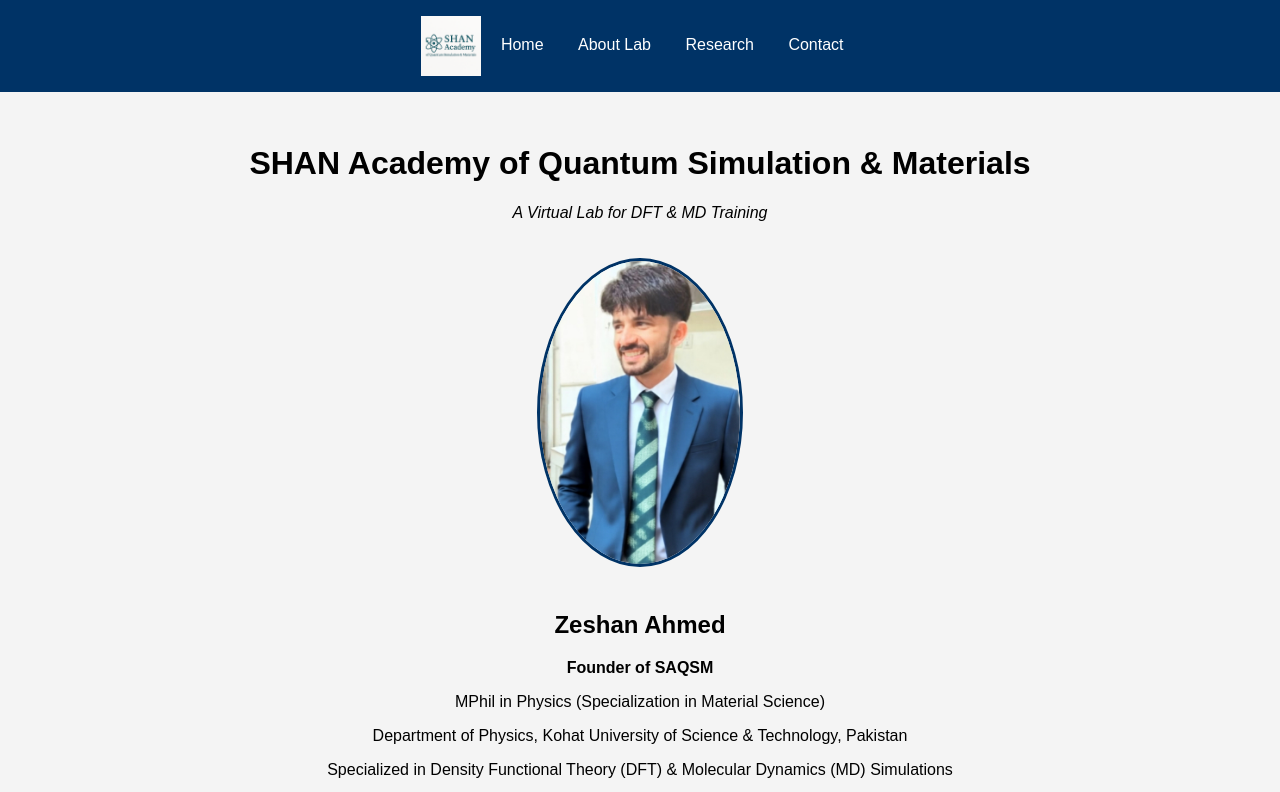
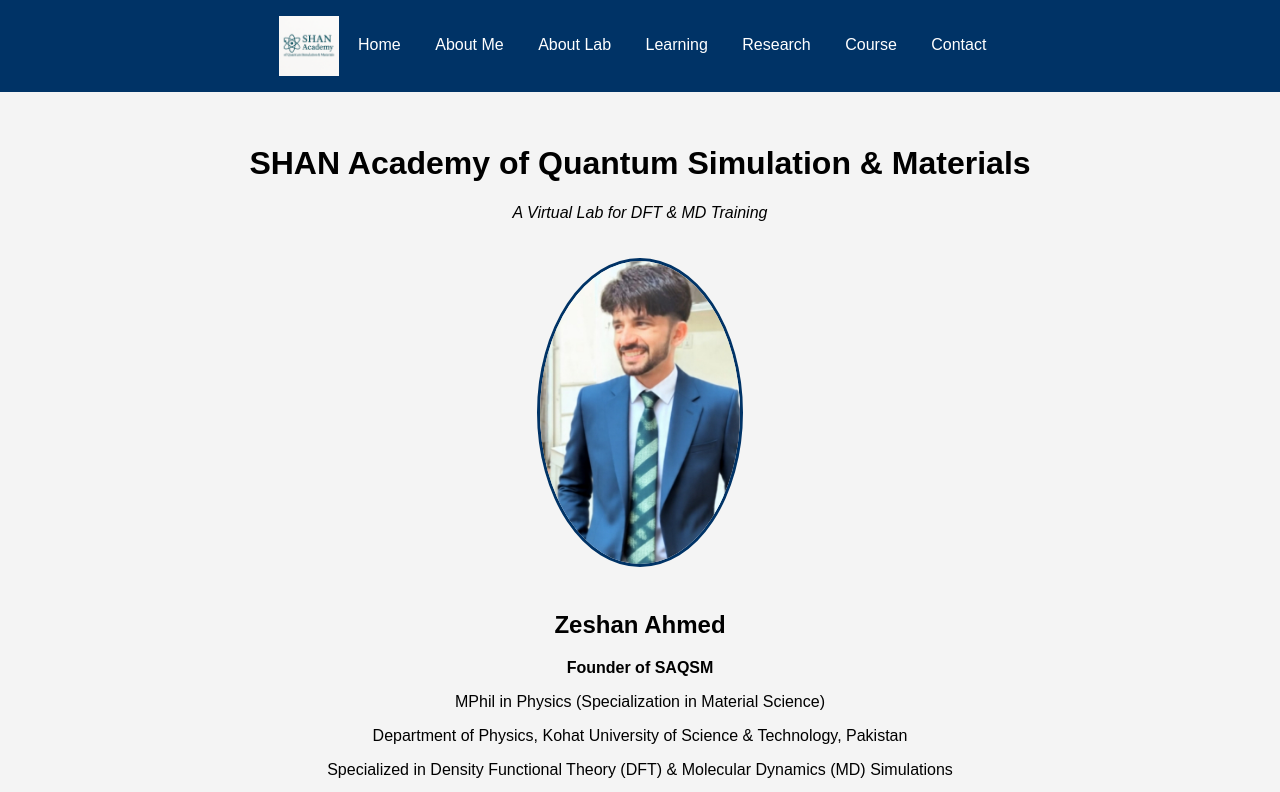
Before and after one commit to Shanlab321/Shanlab, a plain HTML site: page index.html in a window 1280 px wide. Shown: the top 792 px of the page. Drawn offline with Linux system fonts and the light colour scheme.

Commit message:
Update index.html

```diff
--- a/index.html
+++ b/index.html
@@ -8,12 +8,16 @@
 </head>
 <body>
   <nav>
-    <img src="logo.png" alt="Lab Logo" style="height:60px; vertical-align: middle;">
-    <a href="index.html">Home</a>
-    <a href="about.html">About Lab</a>
-    <a href="research.html">Research</a>
-    <a href="contact.html">Contact</a>
-  </nav>
+  <img src="logo.png" alt="Lab Logo" style="height:60px; vertical-align: middle;">
+  <a href="index.html">Home</a>
+  <a href="about.html">About Me</a>
+  <a href="lab.html">About Lab</a>
+  <a href="learning.html">Learning</a>
+  <a href="research.html">Research</a>
+  <a href="course.html">Course</a>
+  <a href="contact.html">Contact</a>
+</nav>
+
 
   <main>
     <h1>SHAN Academy of Quantum Simulation & Materials</h1>
```
